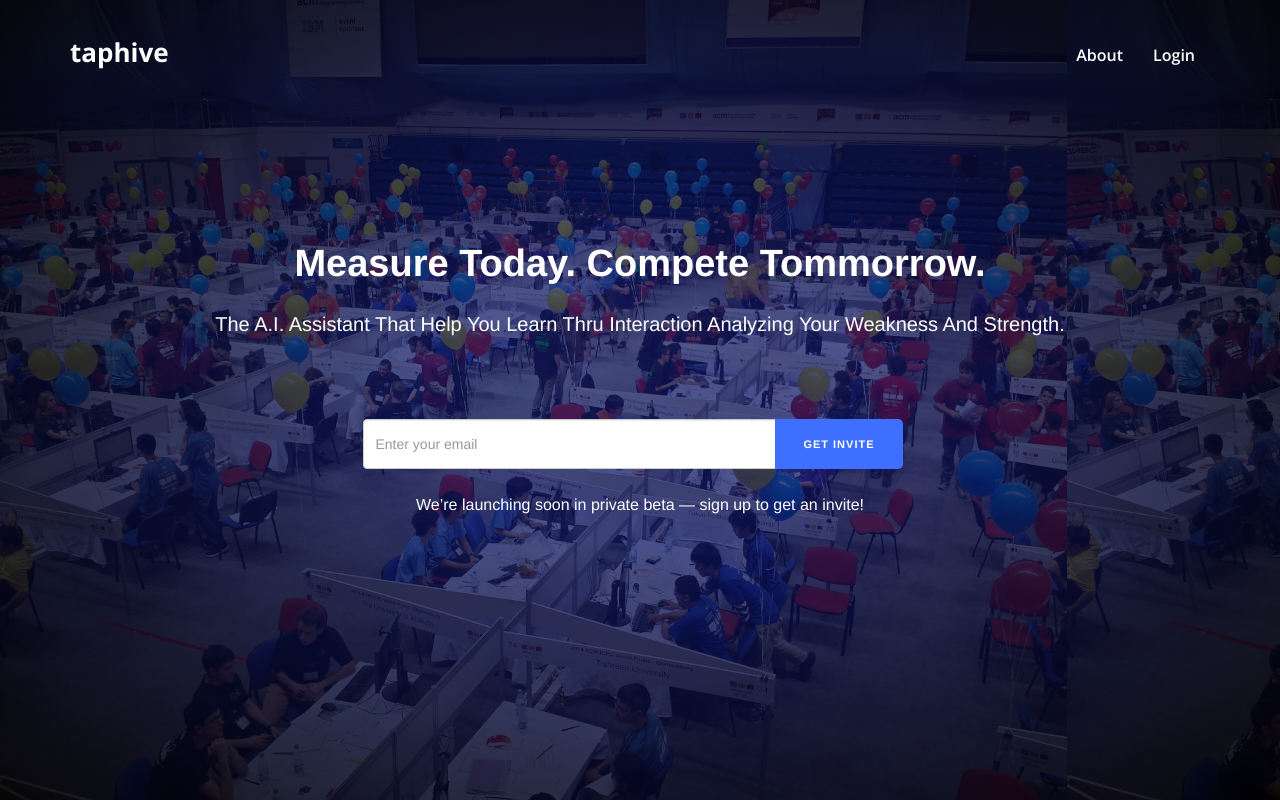
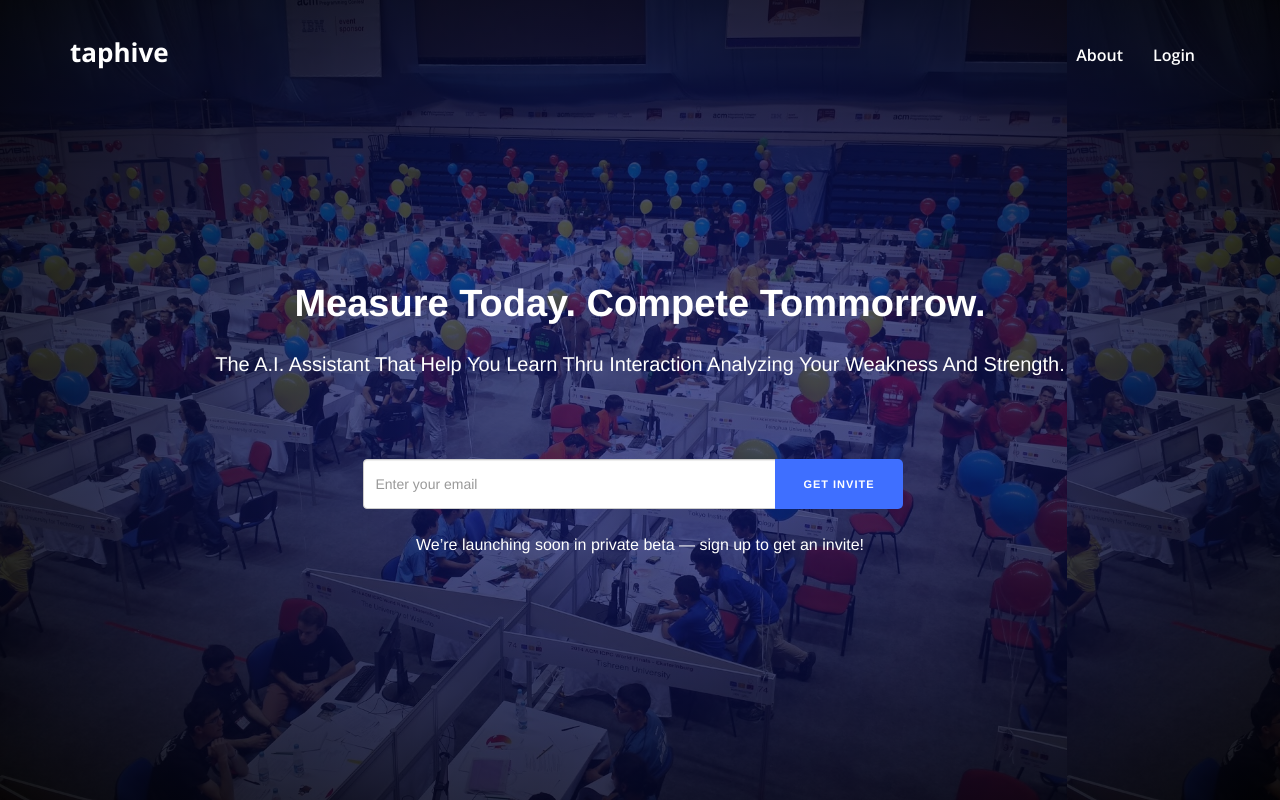
Before and after one commit to himanshu-dixit/taphive, a PHP site: page / in a window 1280 px wide. Run offline with PHP 8.4, Linux system fonts and the light colour scheme; some libraries are stand-ins or nearby versions.

Commit message:
Front Subsribe Page Ready/ {Subsribe list and particle.js yet to be implemented

```diff
--- a/assests/index.css
+++ b/assests/index.css
@@ -50,7 +50,7 @@ s Menu Item*/
     background-color: rgba(255, 0, 0,0); ;
 }
 .page_heading_text{
-  margin-top: 156px;
+  margin-top: 196px;
 }
 .heading{
       font-family: "din_proregular", "Helvetica Neue", Helvetica, Arial, sans-serif;
```
